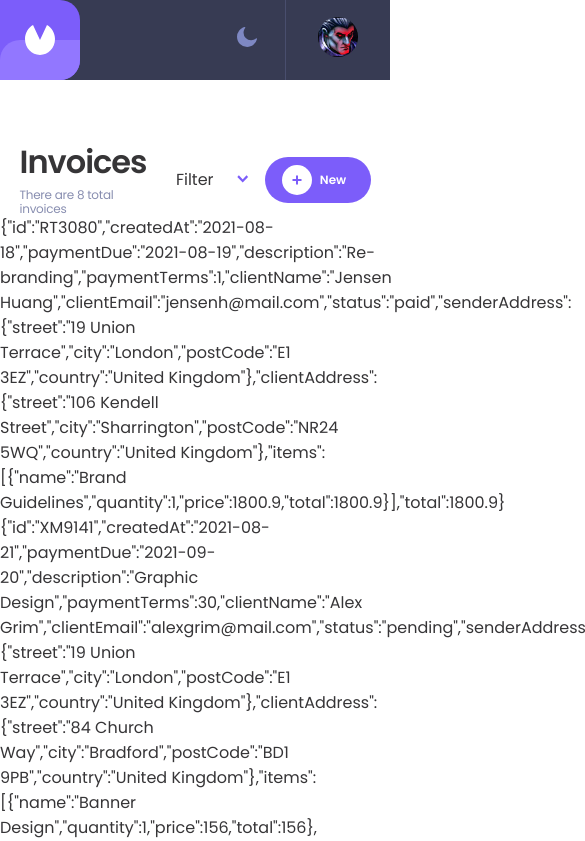
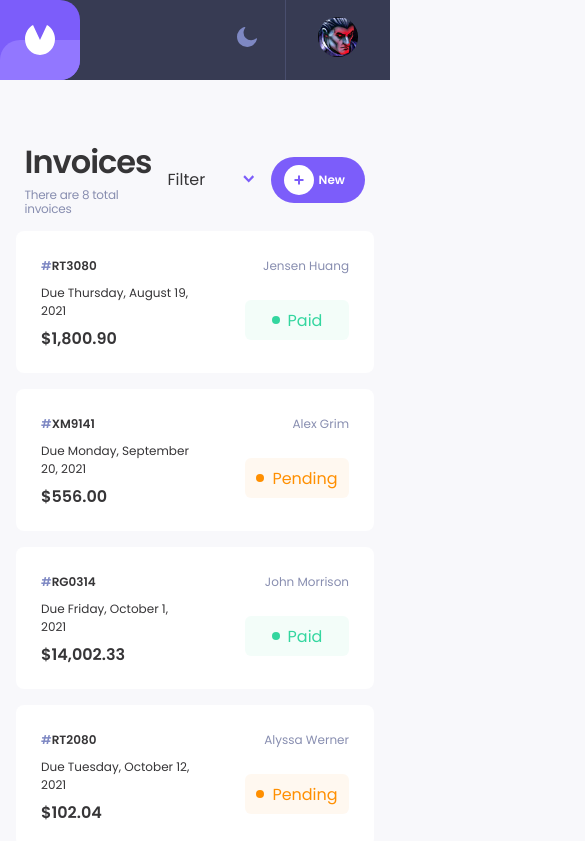
Before and after one commit to paulopanganiban/invoice-frontend-mentor-nextjs, a Next.js app: page / in a window 390 px wide. Shown: the top 841 px of the page, 585 px wide, since content can reach past the window. Built offline with nearby package versions, Linux system fonts and the light colour scheme.

Commit message:
styles: finished mobile view for invoice, will refactor to smaller chunks and add a database for the crud functionality

```diff
--- /dev/null
+++ b/src/components/GenericList.tsx
@@ -0,0 +1,30 @@
+import React from "react";
+import styled from "styled-components";
+
+interface GenericListProps<T> {
+  /*
+  data: will be our array that will be taking a generic type T!
+
+  renderItem: is a function that will be returning a react element of type T as well.
+
+  keyExtractor: is a function to extract our key.
+  */
+  data: T[];
+  render: (item: T) => React.ReactNode;
+  keyExtractor: (item: T) => string;
+}
+function GenericList<T>({ data, keyExtractor, render }: GenericListProps<T>) {
+  return (
+    <S.GenericListContainer>
+      {data.map((item) => (
+        <li key={keyExtractor(item)}>{render(item)}</li>
+      ))}
+    </S.GenericListContainer>
+  );
+}
+
+export default GenericList;
+const S = {
+  GenericListContainer: styled.ul`
+  `,
+};
--- a/src/contexts/ThemeContext.tsx
+++ b/src/contexts/ThemeContext.tsx
@@ -29,18 +29,18 @@ export const ThemeContextProvider = ({ children }: { children: ReactNode }) => {
   const [theme, setTheme] = useState("light");
   const [mountedComponent, setMountedComponent] = useState(false);
   const themeMode = theme === "light" ? lightTheme : darkTheme;
-  const setMode = (mode: string) => {
+  const setMode = useCallback((mode: string) => {
     window.localStorage.setItem("theme", mode);
     setTheme(mode);
-  };
+  }, []);
   const themeToggler = useCallback(() => {
     theme === "light" ? setMode("dark") : setMode("light");
-  }, [theme]);
+  }, [setMode, theme]);
   useEffect(() => {
     const localTheme = window.localStorage.getItem("theme");
     localTheme ? setTheme(localTheme) : setMode("light");
     setMountedComponent(true);
-  }, []);
+  }, [setMode]);
   const value = useMemo(
     () => ({
       theme,
--- a/src/pages/index.tsx
+++ b/src/pages/index.tsx
@@ -1,11 +1,34 @@
 import type { NextPage } from "next";
 import Head from "next/head";
 import Image from "next/image";
-import { useContext } from "react";
-import { json } from "stream/consumers";
-import styled, { ThemeContext } from "styled-components";
+import { useCallback } from "react";
+import styled from "styled-components";
 import data from "../../data.json";
+import GenericList from "../components/GenericList";
 const Home: NextPage = () => {
+  const convertDate = useCallback((date: string) => {
+    return new Intl.DateTimeFormat("en-US", {
+      dateStyle: "full",
+    }).format(new Date(date));
+  }, []);
+  const convertToMoneyFormat = useCallback((amount: number) => {
+    return new Intl.NumberFormat("en-US", {
+      style: "currency",
+      currency: "USD",
+    }).format(amount);
+  }, []);
+  const handleOrderStatusColor = useCallback((status: string) => {
+    switch (status) {
+      case "draft":
+        return "draft";
+      case "paid":
+        return "paid";
+      case "pending":
+        return "pending";
+      default:
+        return "draft";
+    }
+  }, []);
   console.log(data);
   return (
     <div>
@@ -37,9 +60,41 @@ const Home: NextPage = () => {
             New
           </button>
         </div>
-        {data.map((item) => (
-          <li key={item.id}>{JSON.stringify(item)}</li>
-        ))}
+        <div>
+          <GenericList
+            data={data}
+            keyExtractor={({ id }) => id}
+            render={(item) => {
+              return (
+                <div className="invoice-container">
+                  <h2 className="invoice-id">
+                    <span className="hashtag-text">#</span>
+                    {item.id}
+                  </h2>
+                  <h3 className="customer-name">{item.clientName}</h3>
+                  <h3 className="due-date">
+                    Due {convertDate(item.paymentDue)}
+                  </h3>
+                  <div
+                    className={`order-status ${handleOrderStatusColor(
+                      item.status
+                    )}`}
+                  >
+                    <div
+                      className={`order-circle ${handleOrderStatusColor(
+                        item.status
+                      )}`}
+                    />
+                    {item.status}
+                  </div>
+                  <h3 className="total-amount">
+                    {convertToMoneyFormat(item.total)}
+                  </h3>
+                </div>
+              );
+            }}
+          />
+        </div>
       </S.Main>
     </div>
   );
@@ -49,6 +104,79 @@ export default Home;
 const S = {
   Main: styled.main`
     margin-top: 4rem;
+    .invoice-container {
+      display: grid;
+      grid-template-columns: 1fr 1fr;
+      grid-template-rows: 1fr 1fr 1fr;
+      align-items: center;
+      border: 1px solid transparent;
+      border-radius: 8px;
+      padding: 1rem 1.5rem;
+      margin: 1rem;
+      background: ${({ theme }) => theme.background};
+      text-decoration: none;
+      .total-amount {
+        font-size: 1rem;
+        font-weight: bold;
+      }
+      .due-date,
+      .invoice-id,
+      .customer-name {
+        font-size: 0.75rem;
+      }
+      .invoice-id {
+        font-weight: bold;
+        .hashtag-text {
+          color: rgb(126, 136, 195);
+        }
+      }
+      .customer-name {
+        text-align: end;
+        color: ${({ theme }) => theme.p};
+      }
+      .order-status {
+        text-transform: capitalize;
+        margin-left: auto;
+        grid-row: span 2;
+        width: 6.5rem;
+        height: 2.5rem;
+        border-radius: 6px;
+        background: rgba(55, 59, 83, 0.06);
+        display: flex;
+        justify-content: center;
+        align-items: center;
+        /* add useCallback for status with ENUMS */
+        &.draft {
+          color: ${({ theme }) => theme.text};
+          background: ${({ theme }) => theme.body};
+        }
+        &.paid {
+          color: rgb(51, 214, 159);
+          background: rgba(51, 214, 159, 0.06);
+        }
+        &.pending {
+          color: rgb(255, 143, 0);
+          background: rgba(255, 143, 0, 0.06);
+        }
+        .order-circle {
+          display: inline-block;
+          width: 0.5rem;
+          height: 0.5rem;
+          margin-right: 0.5rem;
+          border-radius: 50%;
+          background: rgb(55, 59, 83);
+          &.draft {
+            background: ${({ theme }) => theme.text};
+          }
+          &.paid {
+            background: rgb(51, 214, 159);
+          }
+          &.pending {
+            background: rgb(255, 143, 0);
+          }
+        }
+      }
+    }
     .container {
       display: grid;
       align-items: center;
@@ -77,9 +205,9 @@ const S = {
         }
       }
       .filter-button {
+        margin-left: auto;
         color: ${({ theme }) => theme.text};
-        max-width: 120px;
-        min-width: 60px;
+        min-width: 120px;
         display: flex;
         align-items: center;
         justify-content: space-between;
@@ -91,6 +219,7 @@ const S = {
         }
       }
       .add-button {
+        margin-left: auto;
         display: flex;
         align-items: center;
         justify-content: space-evenly;
--- a/src/styles/theme.ts
+++ b/src/styles/theme.ts
@@ -1,14 +1,14 @@
 export const lightTheme = {
-    body: '#FFF',
+    body: 'rgb(248, 248, 251)',
     text: '#363537',
     p: 'rgb(136, 142, 176)',
     toggleBorder: '#FFF',
-    background: '#363537',
+    background: '#fff',
 }
 export const darkTheme = {
-    body: '#363537',
+    body: 'rgb(20, 22, 37)',
     text: '#FAFAFA',
     p: 'rgb(223, 227, 250)',
     toggleBorder: '#6B8096',
-    background: '#999',
+    background: 'rgb(30, 33, 57)',
 }
```
Also changed, not shown: src/components/InvoiceList.tsx (deleted, +0 -9 lines).
